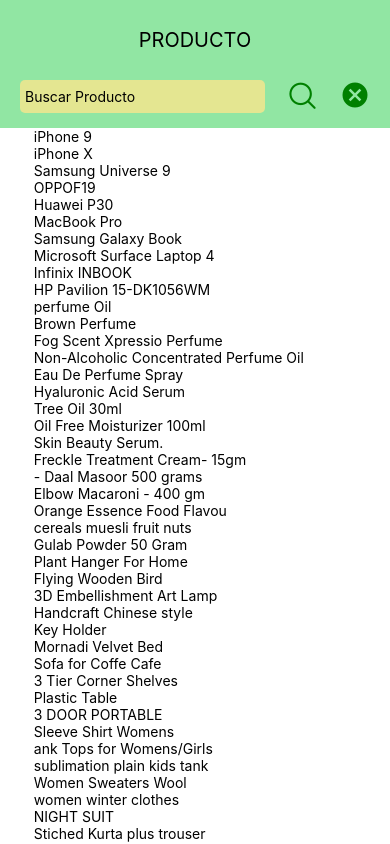
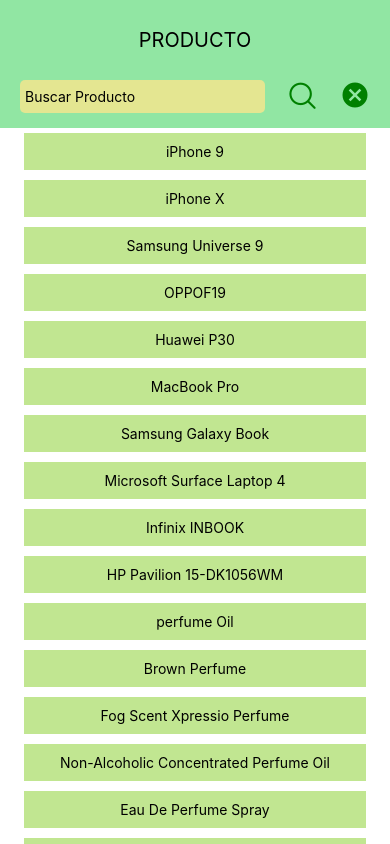
Before and after one commit to YesicaChui/app_de_productos_react_native, a React Native app: screen / in a window 390 px wide. Built offline with nearby package versions, Linux system fonts and the light colour scheme.

Commit message:
buscador separado usestate

```diff
--- /dev/null
+++ b/src/Components/ProductItem.js
@@ -0,0 +1,22 @@
+import { StyleSheet, Text, View } from 'react-native'
+import { colors } from '../Global/colors'
+
+
+const ProductItem = ({producto}) => {
+  return (
+    <View style={styles.container}>
+      <Text style={styles.text}>{producto.title}</Text>
+    </View>
+  )
+}
+
+export default ProductItem
+
+const styles = StyleSheet.create({
+  container:{
+    backgroundColor:colors.color3,
+    margin:5,
+    padding:10,
+    alignItems:'center'
+  }
+})
--- a/src/Components/Search.js
+++ b/src/Components/Search.js
@@ -2,14 +2,18 @@
 import { AntDesign, MaterialIcons } from '@expo/vector-icons';
 import { colors } from '../Global/colors';
 
-const Search = () => {
+
+const Search = ({textSearch,setTextSearch}) => {
   return (
     <View style={styles.container}>
-      <TextInput style={styles.input} placeholder='Buscar Producto' />
+      <TextInput style={styles.input} placeholder='Buscar Producto'
+        value={textSearch}
+        onChange={text => setTextSearch(text)}
+      />
       <Pressable>
         <AntDesign name='search1' color={'green'} size={30} />
       </Pressable>
-      <Pressable>
+      <Pressable onPress={() => setTextSearch("")}>
         <MaterialIcons name='cancel' color={'green'} size={30} />
       </Pressable>
     </View>
--- a/src/Screens/ItemListCategories.js
+++ b/src/Screens/ItemListCategories.js
@@ -2,21 +2,22 @@
 import Header from '../Components/Header'
 import Search from '../Components/Search'
 import dataProductos from "../Data/products.json"
+import ProductItem from '../Components/ProductItem'
+import { useState } from 'react'
 
 
 const ItemListCategories = () => {
+  const [textSearch, setTextSearch] = useState("")
+
   return (
     <>
       <Header title='PRODUCTO' />
-      <Search />
+      <Search textSearch={textSearch} setTextSearch={setTextSearch} />
       <FlatList
       data={dataProductos}
       keyExtractor={item=>item.id}
       renderItem={({item})=>(
-        <View>
-          <Text>{item.title}</Text>
-
-        </View>
+        <ProductItem producto={item}/>
       )}
       />
     </>
```
